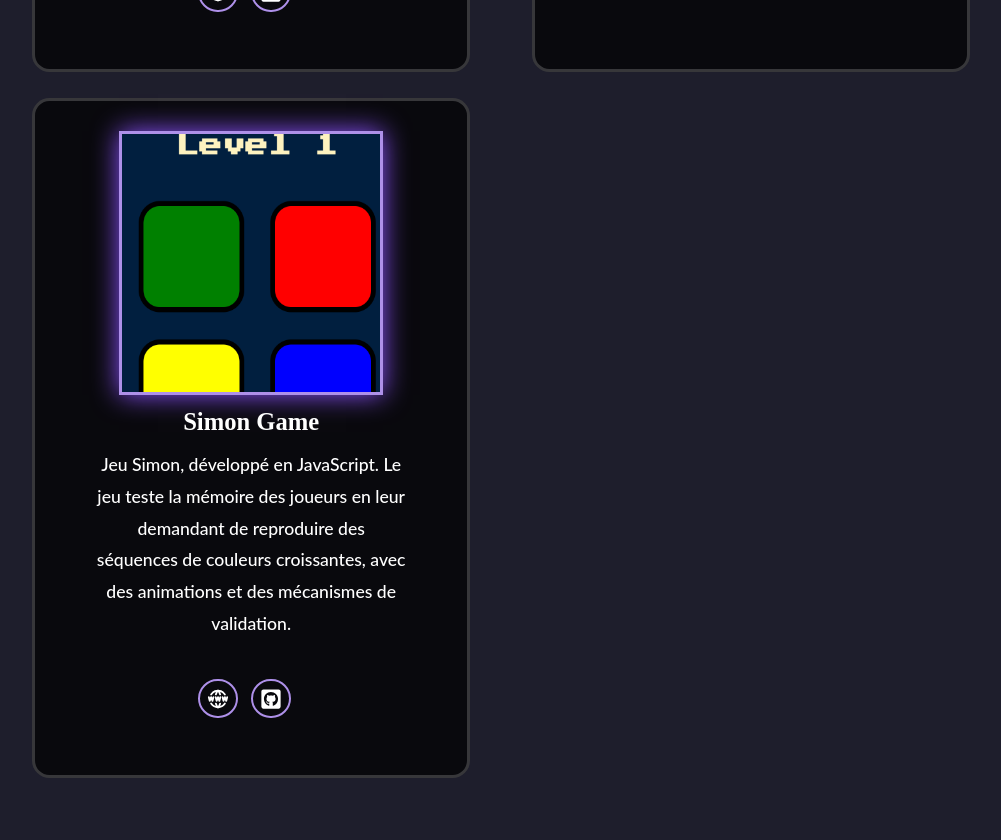
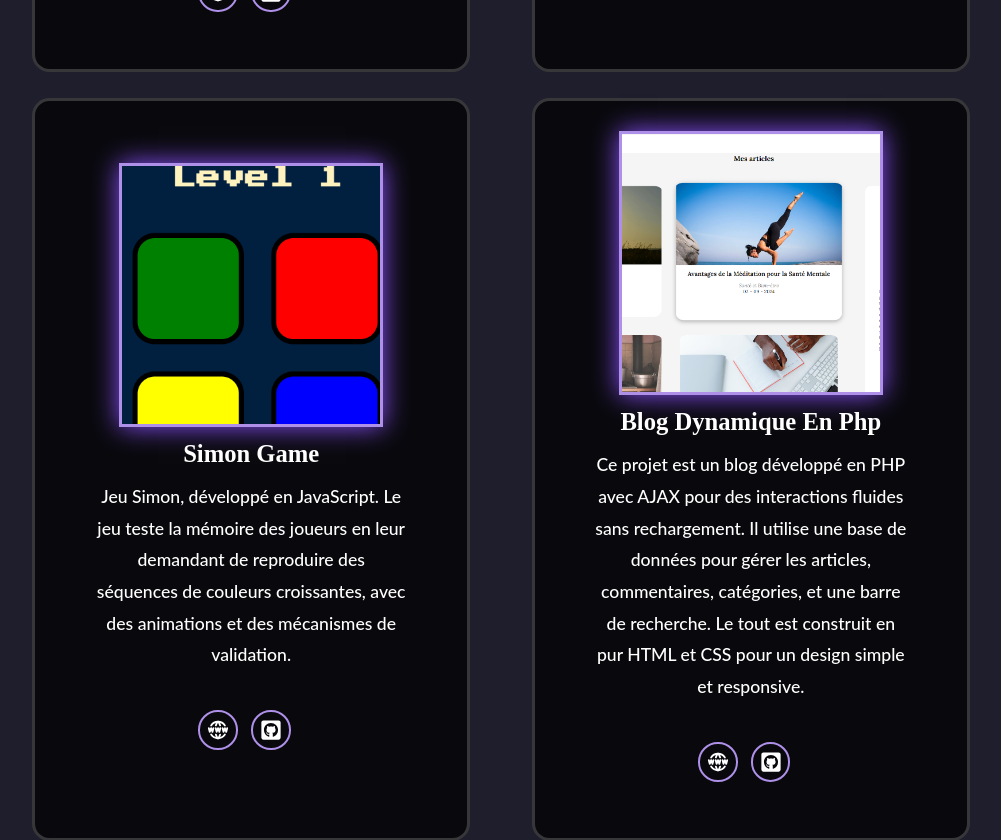
Before and after one commit to anjakely18/Mon-portfolio, a React (Vite) app: page / in a window 1280 px wide. Shown: the part 3120-3960 px from the top of the page, without its empty margins (139-1140 px from the left). Built offline with nearby package versions, Linux system fonts and the light colour scheme.

Commit message:
ajout nouveau projet et modification cv

```diff
--- a/src/assets/data.jsx
+++ b/src/assets/data.jsx
@@ -3,6 +3,7 @@ import { FaHtml5, FaJs, FaReact, FaPhp } from "react-icons/fa";
 import cocktail from "./cocktail-verse.png";
 import toDo from "./to-do-list.png";
 import simon from "./simon-game.png";
+import blog from "./blog.png";
 
 export const links = [
   { id: nanoid(), href: "#home", text: "Accueil" },
@@ -63,4 +64,12 @@ export const projects = [
     title: "simon game",
     text: "Jeu Simon, développé en JavaScript. Le jeu teste la mémoire des joueurs en leur demandant de reproduire des séquences de couleurs croissantes, avec des animations et des mécanismes de validation.",
   },
+  {
+    id: nanoid(),
+    img: blog,
+    url: "http://visionnaire-life.atwebpages.com/",
+    github: "https://github.com/anjakely18/Blog-Personnel",
+    title: "Blog dynamique en php",
+    text: "Ce projet est un blog développé en PHP avec AJAX pour des interactions fluides sans rechargement. Il utilise une base de données pour gérer les articles, commentaires, catégories, et une barre de recherche. Le tout est construit en pur HTML et CSS pour un design simple et responsive.",
+  },
 ];
--- a/src/index.css
+++ b/src/index.css
@@ -315,6 +315,10 @@ span {
   transition: 0.4s ease-in-out;
 }
 
+.card img {
+  object-fit: cover;
+}
+
 .card:hover {
   border: 3px solid var(--main-color);
   transform: translateY(-10px) scale(1.03);
```
Also changed, not shown: src/assets/blog.png (added), 1 other file (tests, documents, lock files or other folders).
